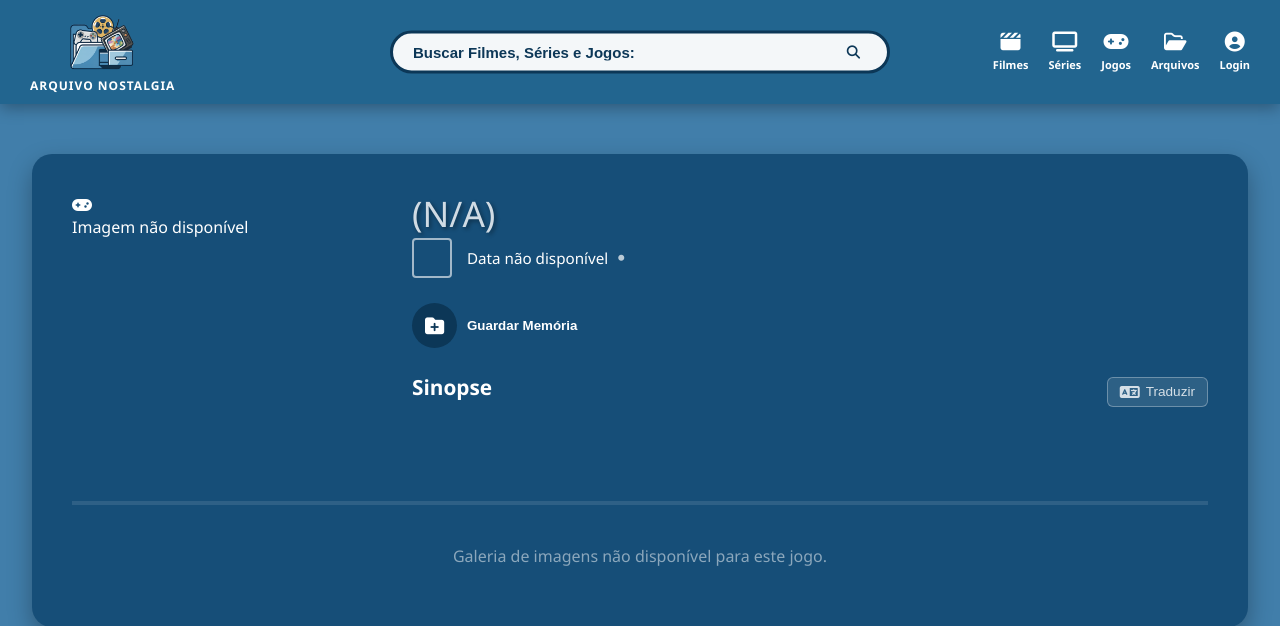
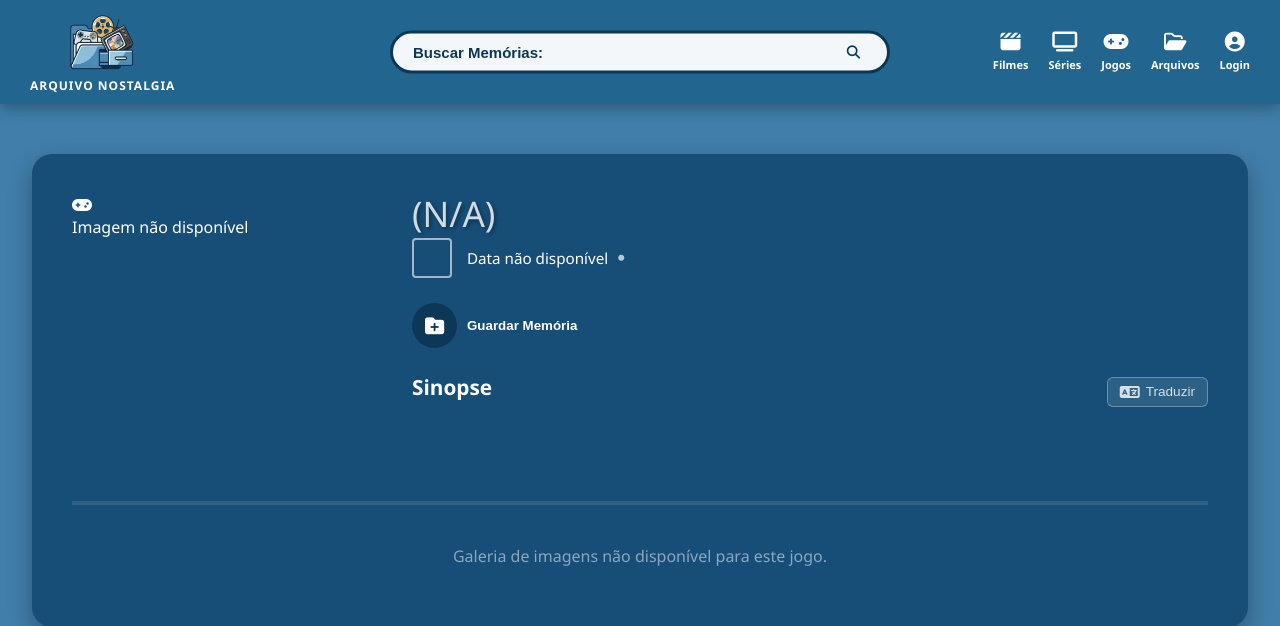
Before and after one commit to lucascarvalho1808/arquivo-nostalgia, a Flask app: template templates/detalhes_jogos.html in a window 1280 px wide. Shown: the top 626 px of the page. Run offline with Flask 3, Linux system fonts and the light colour scheme; the template is opened without the code that fills it, so the values that code supplies are empty.

Commit message:
fix: Atualiza placeholder de busca para "Buscar Memórias" nas páginas de detalhes

```diff
--- a/templates/detalhes_fimes_series.html
+++ b/templates/detalhes_fimes_series.html
@@ -35,7 +35,7 @@
           <input
             type="text"
             name="q"
-            placeholder="Buscar Filmes, Séries e Jogos:"
+            placeholder="Buscar Memórias:"
             required
           />
           <button
--- a/templates/detalhes_jogos.html
+++ b/templates/detalhes_jogos.html
@@ -35,7 +35,7 @@
           <input
             type="text"
             name="q"
-            placeholder="Buscar Filmes, Séries e Jogos:"
+            placeholder="Buscar Memórias:"
             required
           />
           <button
```
